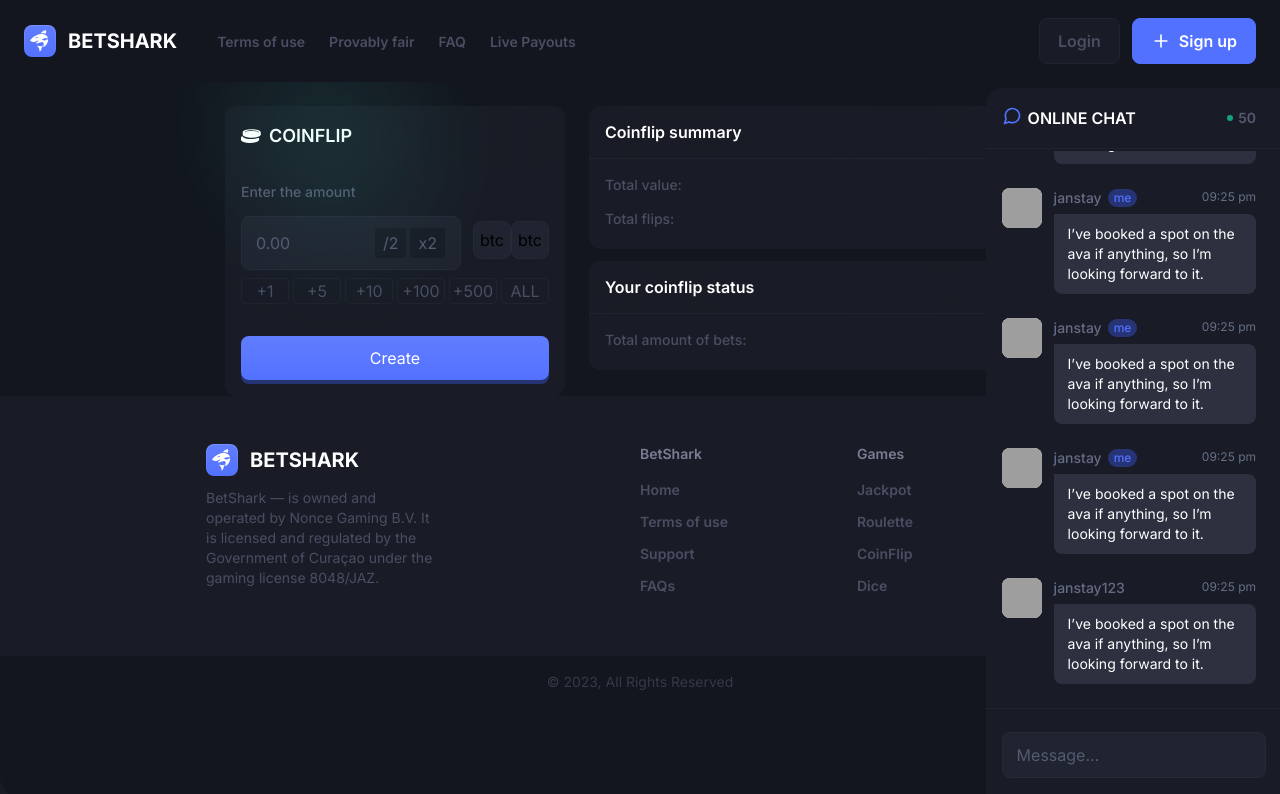
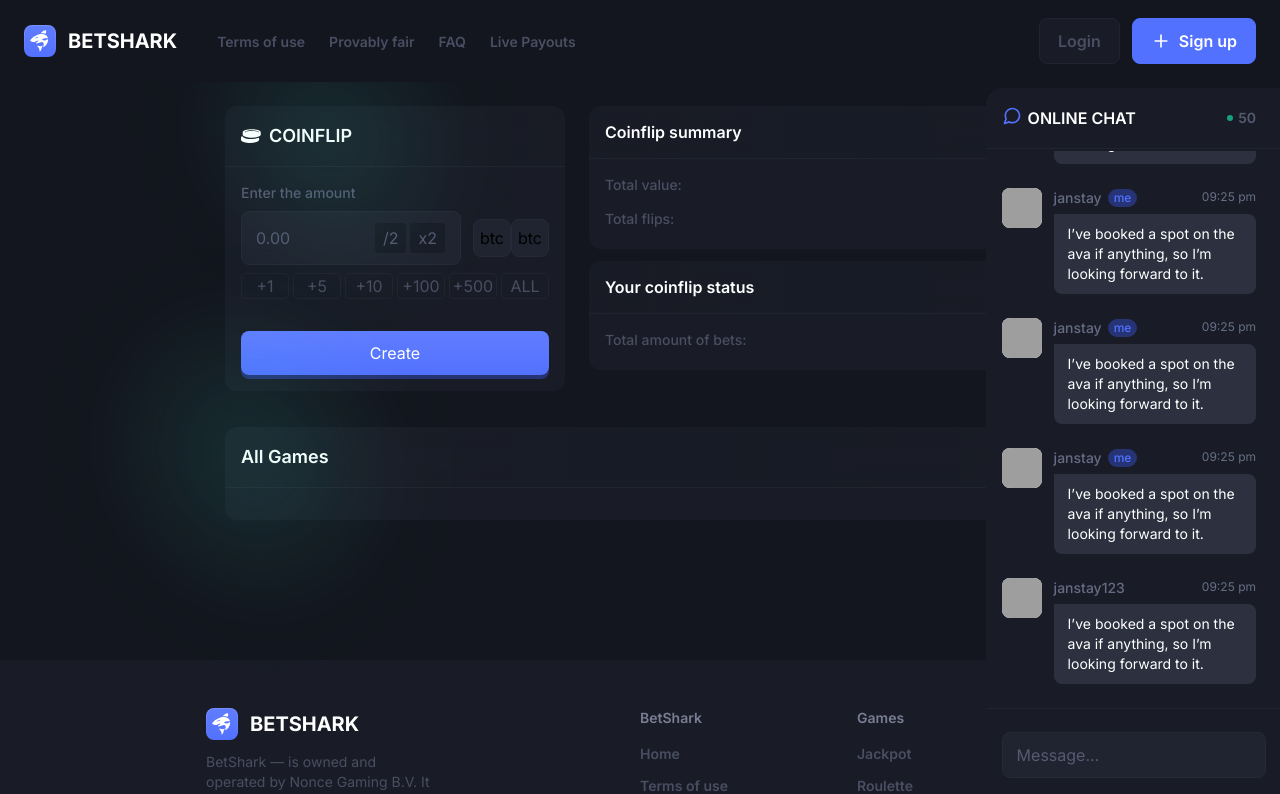
Before and after one commit to thunder-splash/BetSharkF, a Next.js app: page /games/coinflip in a window 1280 px wide. Shown: the top 794 px of the page. Built offline with nearby package versions, Linux system fonts and the light colour scheme; grey boxes are pictures that could not be loaded.

Commit message:
промежуточный coinflip 2

```diff
--- /dev/null
+++ b/src/components/Games/Modules/AllGamesCoinflip/AllGamesCoinflip.tsx
@@ -0,0 +1,18 @@
+import styles from "./allgamescoinflip.module.css"
+import Image from "next/image";
+
+export default function AllGamesCoinflip() {
+    return (
+        <div className={styles.wrapper}>
+            <div className={styles.allgames}>
+                <div className={styles.header}>
+                    <img src="/Ellipse%2087.svg" alt="light" className={styles.coinflip__light1}></img>
+                    <h2>All Games</h2>
+                </div>
+                <div className={styles.body}>
+
+                </div>
+            </div>
+        </div>
+    );
+}
--- /dev/null
+++ b/src/components/Games/Modules/AllGamesCoinflip/allgamescoinflip.module.css
@@ -0,0 +1,53 @@
+.wrapper{
+    display: flex;
+    flex-direction: row;
+    justify-content: space-between;
+    width: 830px;
+    margin: 24px auto 140px auto;
+}
+
+.allgames{
+    width: 100%;
+    background: #191C26;
+    border-radius: 12px;
+    margin-top: 12px;
+}
+
+.header {
+    display: flex;
+    padding: 16px;
+    width: 100%;
+    font-size: 18px;
+    font-style: normal;
+    font-weight: 600;
+    line-height: 28px;
+    border-radius: 12px 12px 0 0;
+    backdrop-filter: blur(10px);
+    border-bottom: 1px solid #202430;
+    background: linear-gradient(90deg, rgba(25, 28, 38, 0.80) 0.02%, rgba(25, 28, 38, 0.75) 99.98%);
+    align-items: center;
+    gap: 8px;
+    color: #fff;
+}
+
+.coinflip__light1{
+    position: absolute;
+    z-index: 0;
+    opacity: 0.55;
+    filter: blur(54px);
+    flex-shrink: 0;
+    left: -20%;
+    transform: rotate(40grad);
+}
+
+.body{
+    display: flex;
+    padding: 16px;
+    align-items: flex-start;
+    align-content: flex-start;
+    gap: 14px;
+    align-self: stretch;
+    flex-wrap: wrap;
+    border-radius: 0 0 12px 12px;
+    background: #191C26;
+}
--- a/src/components/Games/Modules/BetContForCoinflip/betcontforcoinflip.module.css
+++ b/src/components/Games/Modules/BetContForCoinflip/betcontforcoinflip.module.css
@@ -30,7 +30,7 @@
 .input__container {
     display: flex;
     color: #555A71;
-    margin-top: 6px;
+    /*margin-top: 6px;*/
     padding: 10px 14px;
     align-items: center;
     border-radius: 8px;
--- a/src/components/Games/Pages/Coinflip/Coinflip.tsx
+++ b/src/components/Games/Pages/Coinflip/Coinflip.tsx
@@ -6,6 +6,7 @@
 import CoinflipSummery from "@/components/Games/Modules/CoinflipSummery/CoinflipSummery";
 import RollContainer from "@/components/Games/Modules/RollContainer/RollContainer";
 import CoinflipStatus from "@/components/Games/Modules/CoinflipStatus/CoinflipStatus";
+import AllGamesCoinflip from "@/components/Games/Modules/AllGamesCoinflip/AllGamesCoinflip";
 // import GameSecurity from "@/components/Games/Modules/GameSecurity/GameSecurity";
 // import RollContainer from "@/components/Games/Modules/RollContainer/RollContainer";
 // import RoulettePlayers from "@/components/Games/Modules/RoulettePlayers/RoulettePlayers";
@@ -33,8 +34,8 @@
                     <CoinflipSummery/>
                     <CoinflipStatus/>
                 </div>
-
             </div>
+            <AllGamesCoinflip/>
         </div>
     );
 }
--- a/src/components/Games/Pages/Coinflip/coinflip.module.css
+++ b/src/components/Games/Pages/Coinflip/coinflip.module.css
@@ -47,6 +47,7 @@
     line-height: 28px;
     border-radius: 12px 12px 0 0;
     backdrop-filter: blur(10px);
+    border-bottom: 1px solid #202430;
     background: linear-gradient(90deg, rgba(25, 28, 38, 0.80) 0.02%, rgba(25, 28, 38, 0.75) 99.98%);
     align-items: center;
     gap: 8px;
```
